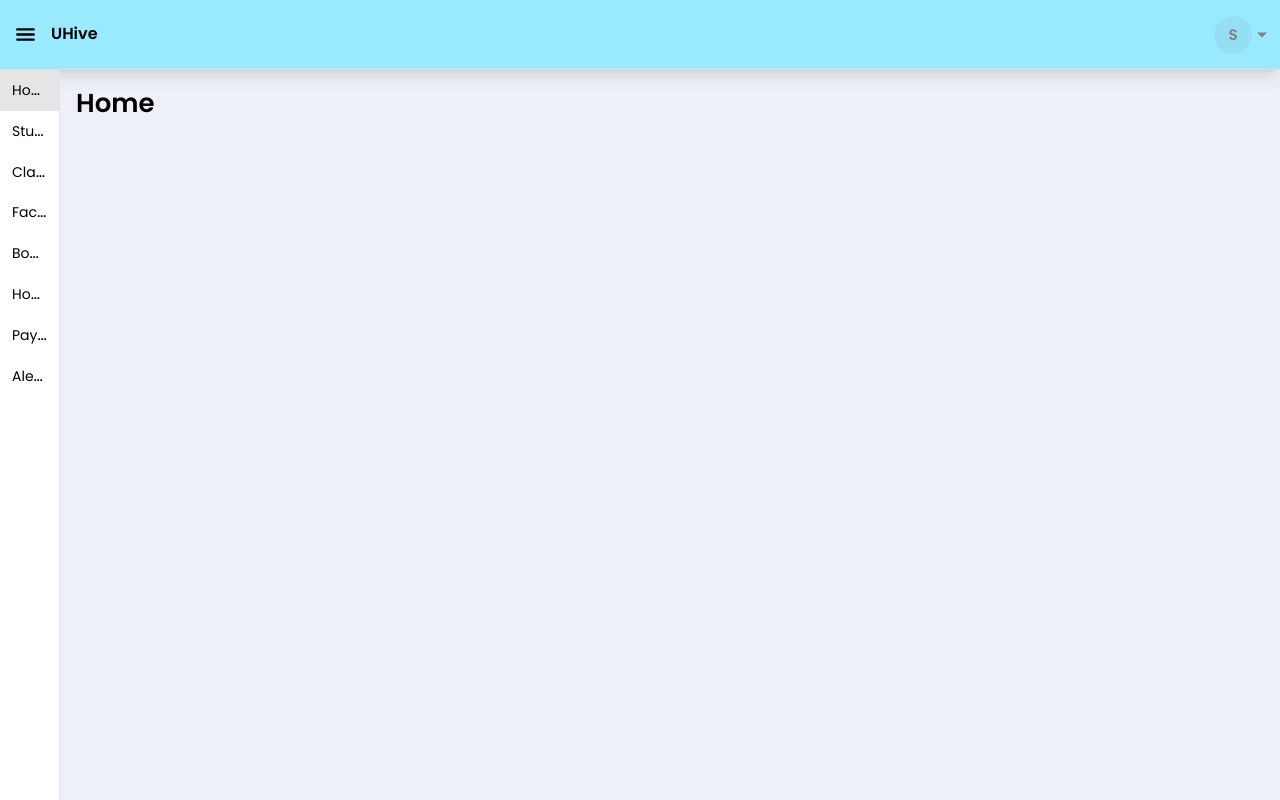
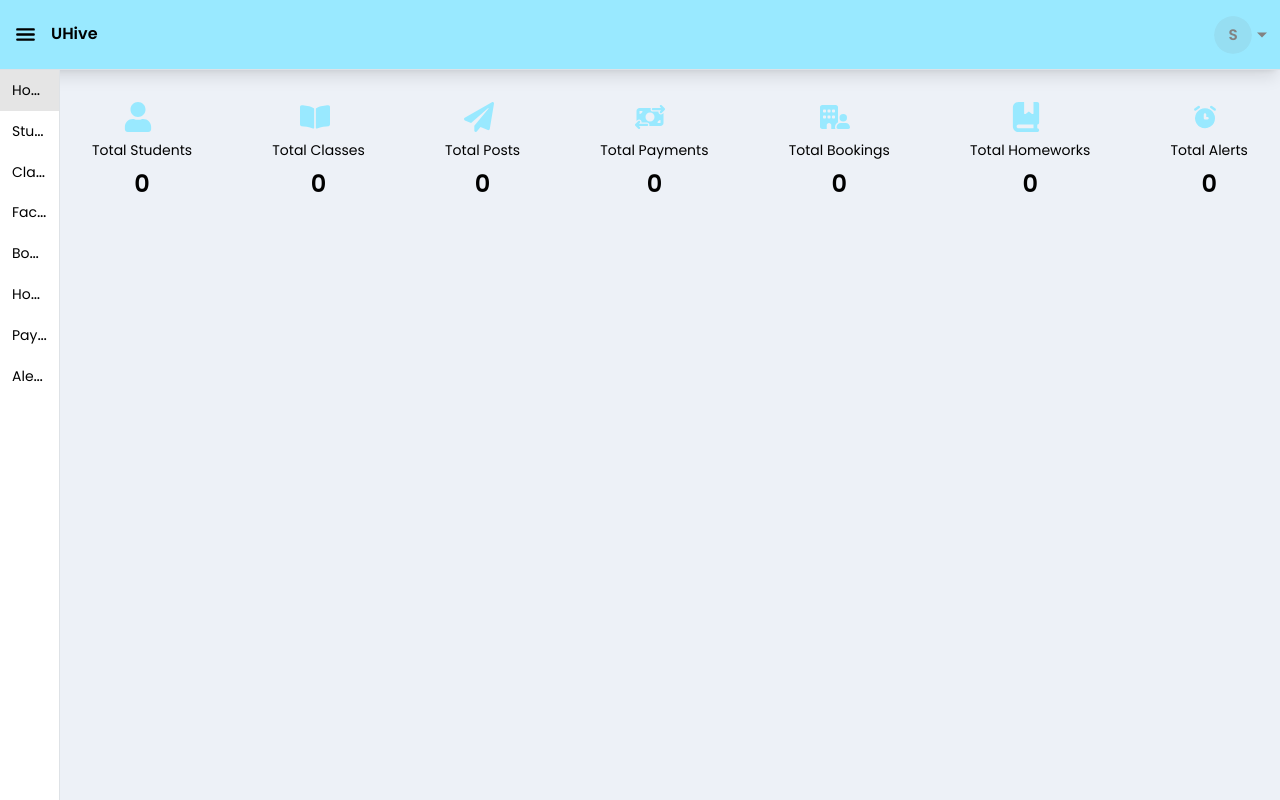
Before and after one commit to linthit23/admin-panel, a React (Vite) app: page / in a window 1280 px wide. Built offline with nearby package versions, Linux system fonts and the light colour scheme; no server answers; sample sign-in values are in the browser's storage.

Commit message:
Add reporting dashboard with total counts for students, classes, posts, payments, bookings, homeworks, and alerts

```diff
--- a/src/pages/index.tsx
+++ b/src/pages/index.tsx
@@ -1,9 +1,72 @@
-import { Title } from '@mantine/core'
+import { useGetReportings } from './reportings'
+import { FaUser, FaBookOpen, FaPaperPlane } from 'react-icons/fa'
+import {
+  FaMoneyBillTransfer,
+  FaBookBookmark,
+  FaBuildingUser,
+} from 'react-icons/fa6'
+import { TbAlarmFilled } from 'react-icons/tb'
 
 export const Home = () => {
+  const { data: reportings } = useGetReportings()
+
   return (
-    <div className="p-4">
-      <Title order={2}>Home</Title>
+    <div className="flex justify-between items-center p-8">
+      <div className="flex items-center flex-col gap-2">
+        <FaUser className="text-3xl mr-2" color="#99e9ff" />
+        <span className="text-sm">Total Students</span>
+        <span className="text-2xl font-bold">
+          {reportings?.studentsCount || 0}
+        </span>
+      </div>
+
+      <div className="flex items-center flex-col gap-2">
+        <FaBookOpen className="text-3xl mr-2" color="#99e9ff" />
+        <span className="text-sm">Total Classes</span>
+        <span className="text-2xl font-bold">
+          {reportings?.classesCount || 0}
+        </span>
+      </div>
+
+      <div className="flex items-center flex-col gap-2">
+        <FaPaperPlane className="text-3xl mr-2" color="#99e9ff" />
+        <span className="text-sm">Total Posts</span>
+        <span className="text-2xl font-bold">
+          {reportings?.postsCount || 0}
+        </span>
+      </div>
+
+      <div className="flex items-center flex-col gap-2">
+        <FaMoneyBillTransfer className="text-3xl mr-2" color="#99e9ff" />
+        <span className="text-sm">Total Payments</span>
+        <span className="text-2xl font-bold">
+          {reportings?.paymentCount || 0}
+        </span>
+      </div>
+
+      <div className="flex items-center flex-col gap-2">
+        <FaBuildingUser className="text-3xl mr-2" color="#99e9ff" />
+        <span className="text-sm">Total Bookings</span>
+        <span className="text-2xl font-bold">
+          {reportings?.bookingsCount || 0}
+        </span>
+      </div>
+
+      <div className="flex items-center flex-col gap-2">
+        <FaBookBookmark className="text-3xl mr-2" color="#99e9ff" />
+        <span className="text-sm">Total Homeworks</span>
+        <span className="text-2xl font-bold">
+          {reportings?.bookingsCount || 0}
+        </span>
+      </div>
+
+      <div className="flex items-center flex-col gap-2">
+        <TbAlarmFilled className="text-3xl mr-2" color="#99e9ff" />
+        <span className="text-sm">Total Alerts</span>
+        <span className="text-2xl font-bold">
+          {reportings?.alertsCount || 0}
+        </span>
+      </div>
     </div>
   )
 }
--- a/src/pages/payments/payment-detail.tsx
+++ b/src/pages/payments/payment-detail.tsx
@@ -3,7 +3,7 @@ import { useGetPaymentById } from './api/get-payment-by-id'
 import dayjs from 'dayjs'
 import { Table } from '../../components/common'
 import { Student } from '../students'
-import { Button, Image, Modal, Select } from '@mantine/core'
+import { Button, Modal, Select } from '@mantine/core'
 import { useDisclosure } from '@mantine/hooks'
 import { notification, queryClient } from '../../lib'
 import { useState } from 'react'
@@ -126,11 +126,6 @@ export const PaymentDetail = () => {
           <div className="text-sm">{selectedUser?.invoice}</div>
         </div>
 
-        <div className="mb-2">
-          <span className="font-semibold mb-2">Slip</span>
-          <Image src={selectedUser?.slip} radius={'lg'} />
-        </div>
-
         <div className="mb-4">
           <Controller
             name="status"
--- a/src/pages/payments/payments.type.ts
+++ b/src/pages/payments/payments.type.ts
@@ -3,7 +3,6 @@ import { Student } from '../students'
 
 export type PaymentUser = {
   invoice: string
-  slip: string
   user: Student
   status: 'UNPAID' | 'PENDING' | 'PAID'
 }
--- /dev/null
+++ b/src/pages/reportings/api/get-reportings.ts
@@ -0,0 +1,12 @@
+import { useQuery } from '@tanstack/react-query'
+import axios from '../../../lib/axios'
+import { Reporting } from '../reportings.type'
+
+export const getReportings = () =>
+  axios.get<Reporting>('/reportings').then((res) => res.data)
+
+export const useGetReportings = () =>
+  useQuery({
+    queryKey: ['reportings'],
+    queryFn: getReportings,
+  })
--- /dev/null
+++ b/src/pages/reportings/index.ts
@@ -0,0 +1,2 @@
+export * from './api/get-reportings'
+export * from './reportings.type'
```
Also changed, not shown: src/pages/reportings/reportings.type.ts (added, +9 -0 lines).
